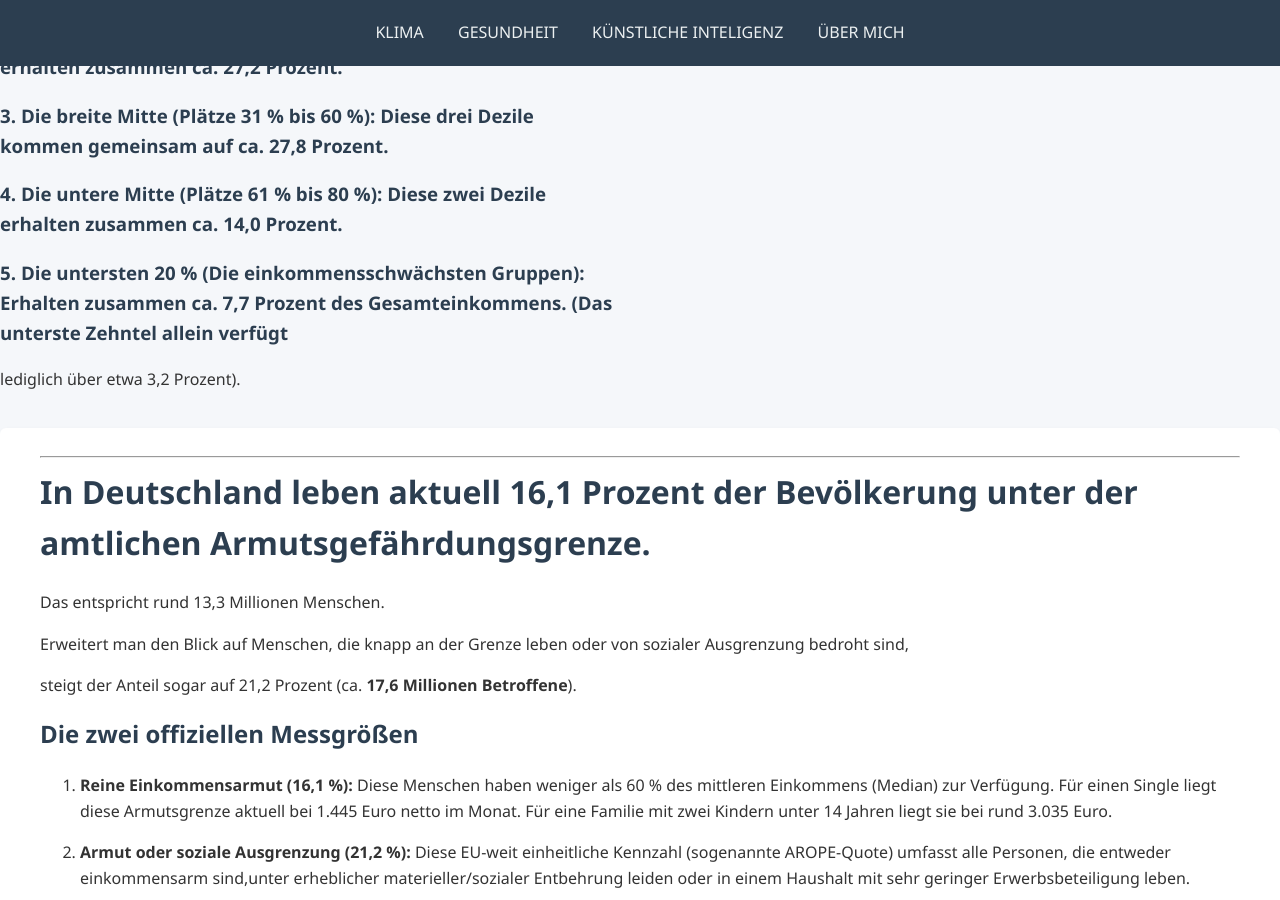
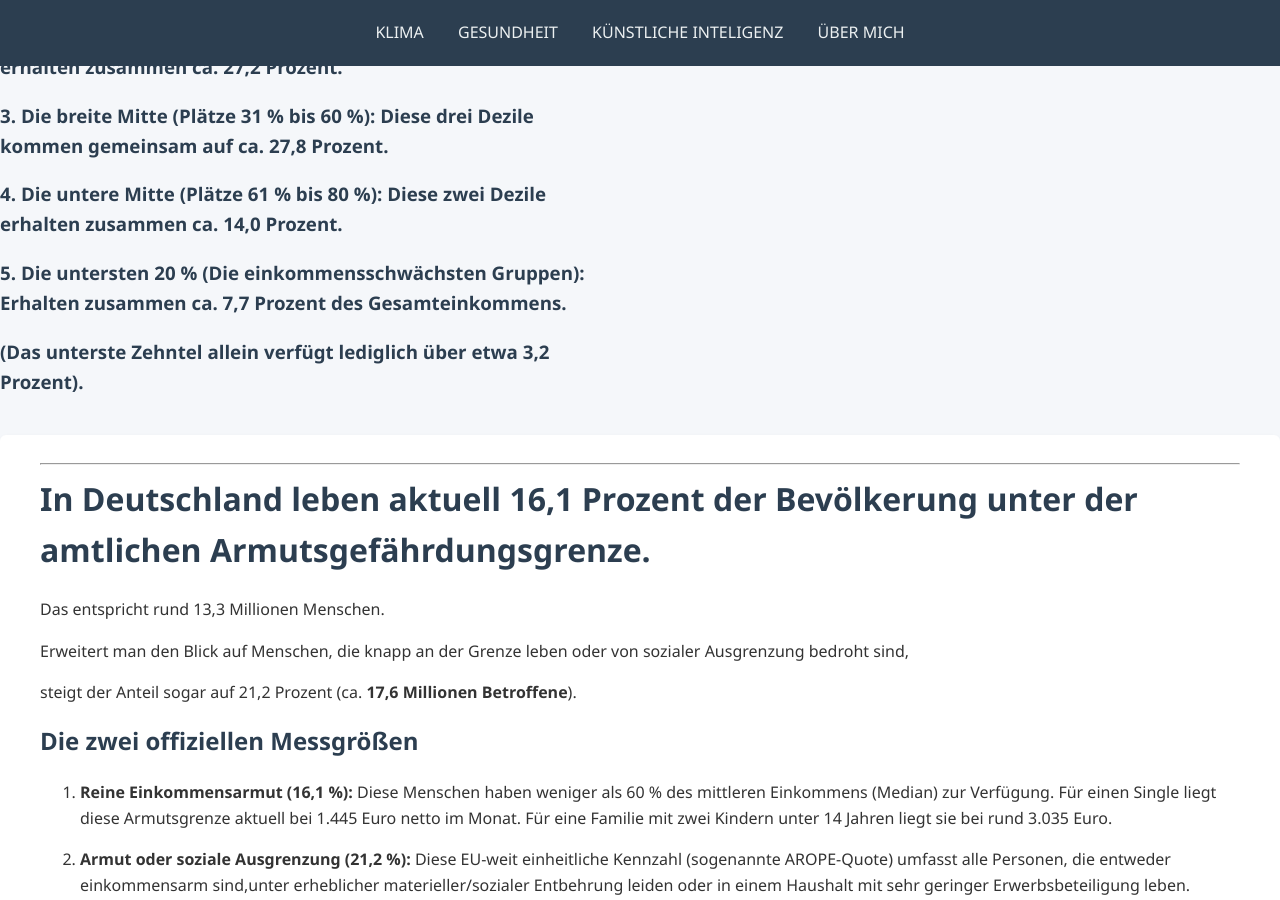
Before and after one commit to TheGermanTruth/TheGermanTruth, a Jekyll site: the page built from index.md, in a window 1280 px wide and 900 px high, scrolled down 5914 px. Built offline with Jekyll 4.4.1, drawn with Linux system fonts in a browser that asks for light colours.

```diff
--- a/index.md
+++ b/index.md
@@ -251,8 +251,8 @@ Würde das Geld absolut gleich verteilt sein, müsste jede Zehn-Prozent-Gruppe e
 
 ### 4. Die untere Mitte (Plätze 61 % bis 80 %): Diese zwei Dezile erhalten zusammen ca. 14,0 Prozent.
 
-### 5. Die untersten 20 % (Die einkommensschwächsten Gruppen): Erhalten zusammen ca. 7,7 Prozent des Gesamteinkommens. (Das unterste Zehntel allein verfügt
-lediglich über etwa 3,2 Prozent).
+### 5. Die untersten 20 % (Die einkommensschwächsten Gruppen): Erhalten zusammen ca. 7,7 Prozent des Gesamteinkommens.
+### (Das unterste Zehntel allein verfügt lediglich über etwa 3,2 Prozent).
 
 </div>
 
```
